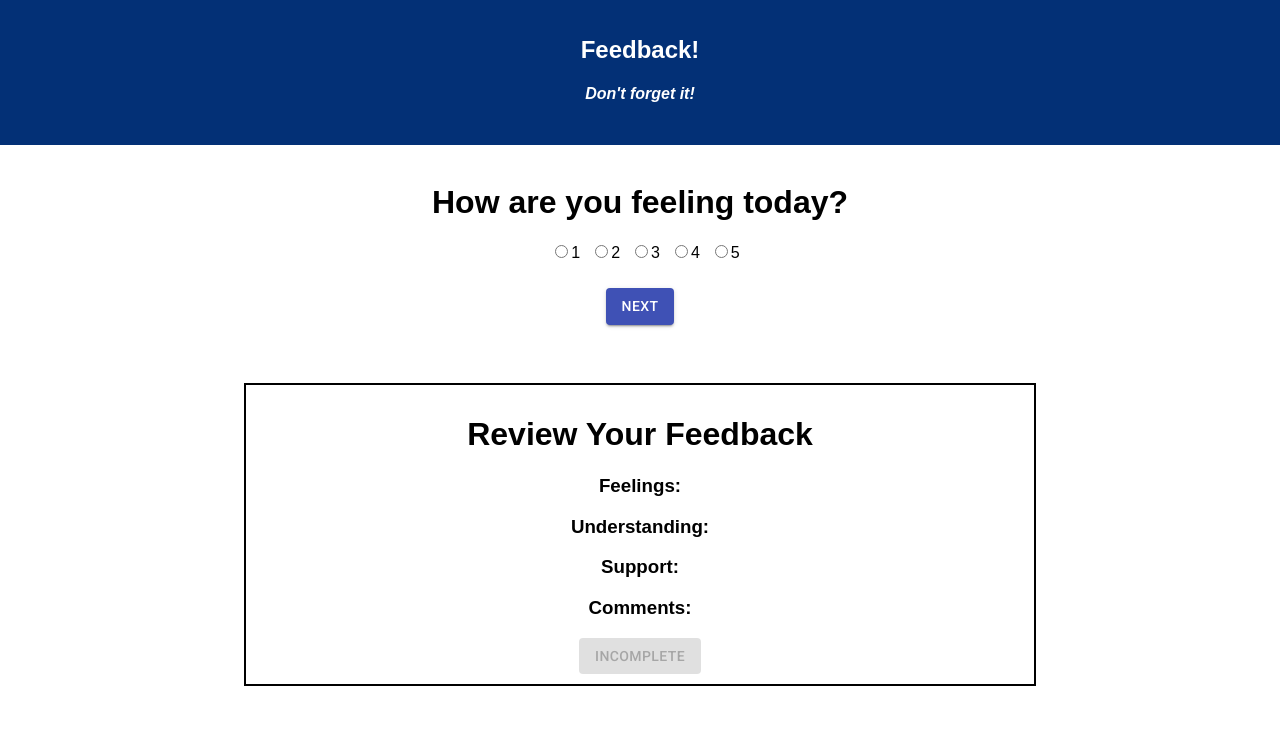
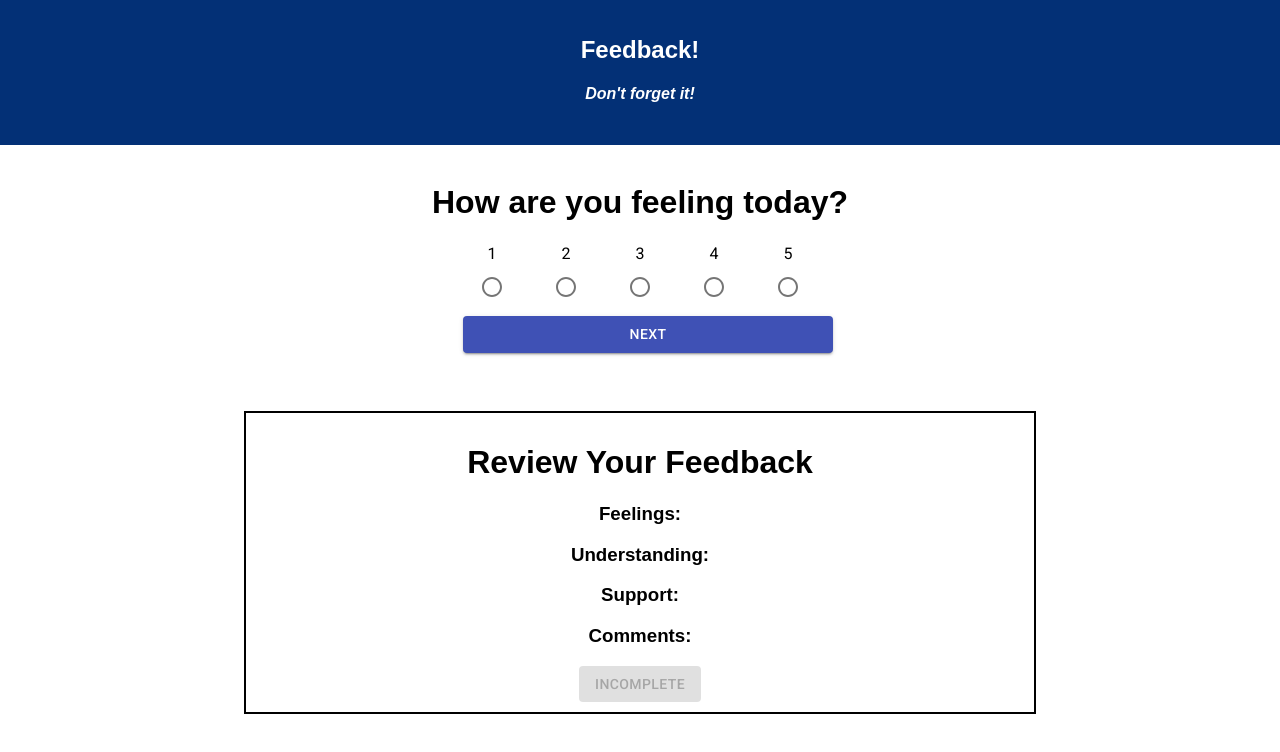
Before and after one commit to mitchjolson/redux-feedback-loop, a React (Create React App) app: page / in a window 1280 px wide. Shown: the top 752 px of the page. Built offline with nearby package versions, Linux system fonts and the light colour scheme.

Commit message:
material UI styling for feel, understand, and support forms

```diff
--- a/src/components/Feel/Feel.js
+++ b/src/components/Feel/Feel.js
@@ -3,6 +3,10 @@ import { connect } from 'react-redux';
 import Review from '../Review/Review';
 
 import Button from '@material-ui/core/Button';
+import Radio from '@material-ui/core/Radio';
+import RadioGroup from '@material-ui/core/RadioGroup';
+import FormControlLabel from '@material-ui/core/FormControlLabel';
+import FormControl from '@material-ui/core/FormControl';
 import { withStyles } from '@material-ui/core/styles';
 
 const styles = theme => ({
@@ -40,16 +44,42 @@ class Feel extends Component {
             <>
             <h1>How are you feeling today?</h1>
 
-            <form onSubmit={this.handleSubmit}>
-                <input type="radio" name="feel" value="1" onChange={(event) => this.handleChangeFor(event)}/>1
-                <input type="radio" name="feel" value="2" onChange={(event) => this.handleChangeFor(event)}/>2
-                <input type="radio" name="feel" value="3" onChange={(event) => this.handleChangeFor(event)}/>3
-                <input type="radio" name="feel" value="4" onChange={(event) => this.handleChangeFor(event)}/>4
-                <input type="radio" name="feel" value="5" onChange={(event) => this.handleChangeFor(event)}/>5
-                <br />
-                <br />
-                <Button variant="contained" color="primary" className={classes.button} type="submit">Next</Button>
-            </form>
+            <FormControl component="fieldset">
+            <RadioGroup aria-label="position" name="position" row onChange={(event) => this.handleChangeFor(event)}>
+                <FormControlLabel
+                value="1"
+                control={<Radio color="primary" />}
+                label="1"
+                labelPlacement="top"
+                />
+                <FormControlLabel
+                value="2"
+                control={<Radio color="primary" />}
+                label="2"
+                labelPlacement="top"
+                />
+                <FormControlLabel
+                value="3"
+                control={<Radio color="primary" />}
+                label="3"
+                labelPlacement="top"
+                />
+                <FormControlLabel
+                value="4"
+                control={<Radio color="primary" />}
+                label="4"
+                labelPlacement="top"
+                />
+                <FormControlLabel
+                value="5"
+                control={<Radio color="primary" />}
+                label="5"
+                labelPlacement="top"
+                />
+            </RadioGroup>
+            <Button fullWidth variant="contained" color="primary" className={classes.button} type="submit" onClick={this.handleSubmit}>Next</Button>
+            </FormControl>
+
             <Review/>
             </>
         );
--- a/src/components/Support/Support.js
+++ b/src/components/Support/Support.js
@@ -3,6 +3,10 @@ import { connect } from 'react-redux';
 import Review from '../Review/Review';
 
 import Button from '@material-ui/core/Button';
+import Radio from '@material-ui/core/Radio';
+import RadioGroup from '@material-ui/core/RadioGroup';
+import FormControlLabel from '@material-ui/core/FormControlLabel';
+import FormControl from '@material-ui/core/FormControl';
 import { withStyles } from '@material-ui/core/styles';
 
 const styles = theme => ({
@@ -40,16 +44,41 @@ class Support extends Component {
             <>
             <h1>How well are you being supported?</h1>
 
-            <form onSubmit={this.handleSubmit}>
-                <input type="radio" name="support" value="1" onChange={(event) => this.handleChangeFor(event)}/>1
-                <input type="radio" name="support" value="2" onChange={(event) => this.handleChangeFor(event)}/>2
-                <input type="radio" name="support" value="3" onChange={(event) => this.handleChangeFor(event)}/>3
-                <input type="radio" name="support" value="4" onChange={(event) => this.handleChangeFor(event)}/>4
-                <input type="radio" name="support" value="5" onChange={(event) => this.handleChangeFor(event)}/>5
-                <br />
-                <br />
-                <Button variant="contained" color="primary" className={classes.button} type="submit">Next</Button>
-            </form>
+            <FormControl component="fieldset">
+            <RadioGroup aria-label="position" name="position" row onChange={(event) => this.handleChangeFor(event)}>
+                <FormControlLabel
+                value="1"
+                control={<Radio color="primary" />}
+                label="1"
+                labelPlacement="top"
+                />
+                <FormControlLabel
+                value="2"
+                control={<Radio color="primary" />}
+                label="2"
+                labelPlacement="top"
+                />
+                <FormControlLabel
+                value="3"
+                control={<Radio color="primary" />}
+                label="3"
+                labelPlacement="top"
+                />
+                <FormControlLabel
+                value="4"
+                control={<Radio color="primary" />}
+                label="4"
+                labelPlacement="top"
+                />
+                <FormControlLabel
+                value="5"
+                control={<Radio color="primary" />}
+                label="5"
+                labelPlacement="top"
+                />
+            </RadioGroup>
+            <Button fullWidth variant="contained" color="primary" className={classes.button} type="submit" onClick={this.handleSubmit}>Next</Button>
+            </FormControl>
             <Review/>
             </>
         );
--- a/src/components/Understand/Understand.js
+++ b/src/components/Understand/Understand.js
@@ -3,6 +3,10 @@ import { connect } from 'react-redux';
 import Review from '../Review/Review';
 
 import Button from '@material-ui/core/Button';
+import Radio from '@material-ui/core/Radio';
+import RadioGroup from '@material-ui/core/RadioGroup';
+import FormControlLabel from '@material-ui/core/FormControlLabel';
+import FormControl from '@material-ui/core/FormControl';
 import { withStyles } from '@material-ui/core/styles';
 
 const styles = theme => ({
@@ -40,16 +44,41 @@ class Understand extends Component {
             <>
             <h1>How well do you understand the material??</h1>
 
-            <form onSubmit={this.handleSubmit}>
-                <input type="radio" name="understand" value="1" onChange={(event) => this.handleChangeFor(event)}/>1
-                <input type="radio" name="understand" value="2" onChange={(event) => this.handleChangeFor(event)}/>2
-                <input type="radio" name="understand" value="3" onChange={(event) => this.handleChangeFor(event)}/>3
-                <input type="radio" name="understand" value="4" onChange={(event) => this.handleChangeFor(event)}/>4
-                <input type="radio" name="understand" value="5" onChange={(event) => this.handleChangeFor(event)}/>5
-                <br />
-                <br />
-                <Button variant="contained" color="primary" className={classes.button} type="submit">Next</Button>
-            </form>
+            <FormControl component="fieldset">
+            <RadioGroup aria-label="position" name="position" row onChange={(event) => this.handleChangeFor(event)}>
+                <FormControlLabel
+                value="1"
+                control={<Radio color="primary" />}
+                label="1"
+                labelPlacement="top"
+                />
+                <FormControlLabel
+                value="2"
+                control={<Radio color="primary" />}
+                label="2"
+                labelPlacement="top"
+                />
+                <FormControlLabel
+                value="3"
+                control={<Radio color="primary" />}
+                label="3"
+                labelPlacement="top"
+                />
+                <FormControlLabel
+                value="4"
+                control={<Radio color="primary" />}
+                label="4"
+                labelPlacement="top"
+                />
+                <FormControlLabel
+                value="5"
+                control={<Radio color="primary" />}
+                label="5"
+                labelPlacement="top"
+                />
+            </RadioGroup>
+            <Button fullWidth variant="contained" color="primary" className={classes.button} type="submit" onClick={this.handleSubmit}>Next</Button>
+            </FormControl>
             <Review/>
             </>
         );
```
Also changed, not shown: src/components/App/App.css (line endings or trailing spaces).
